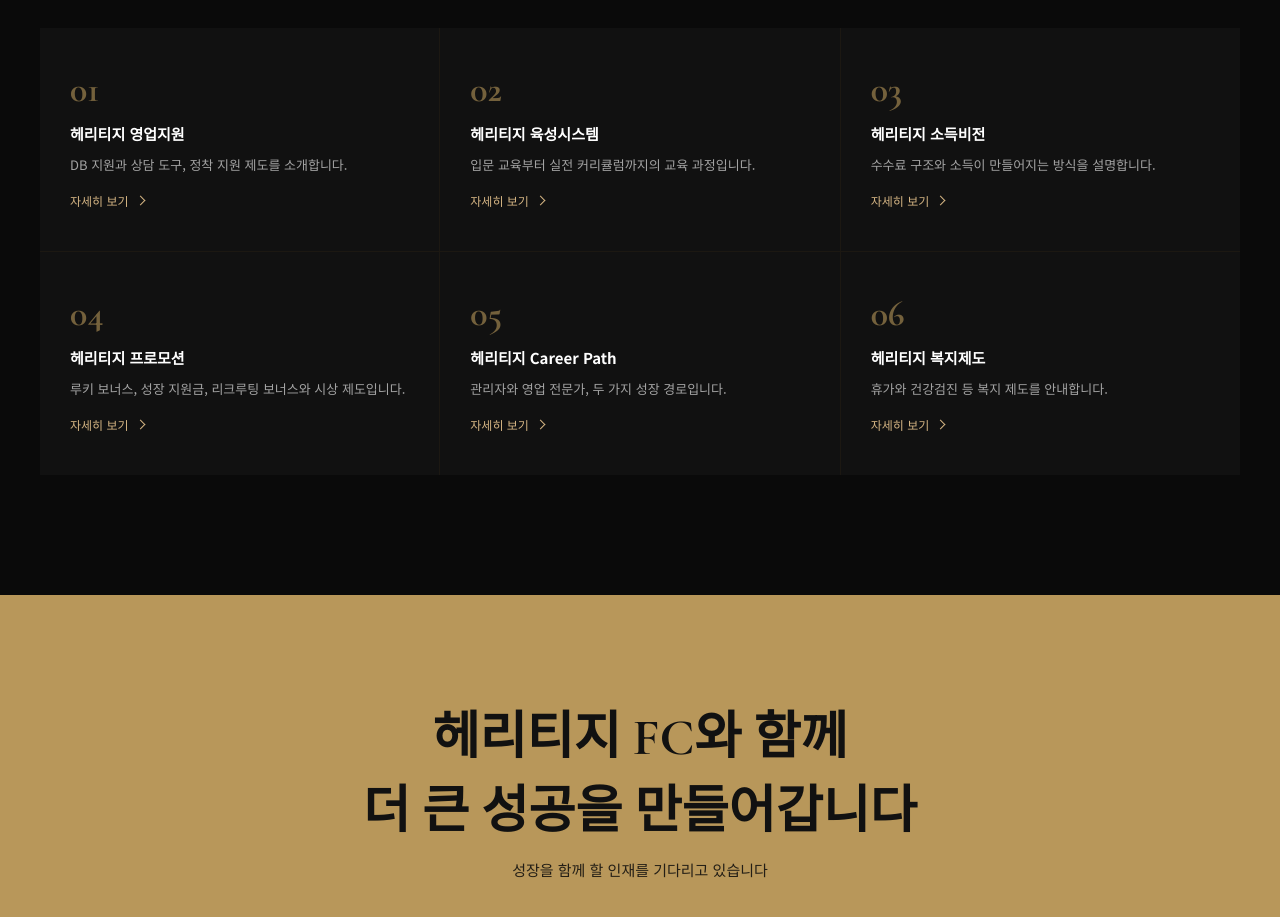
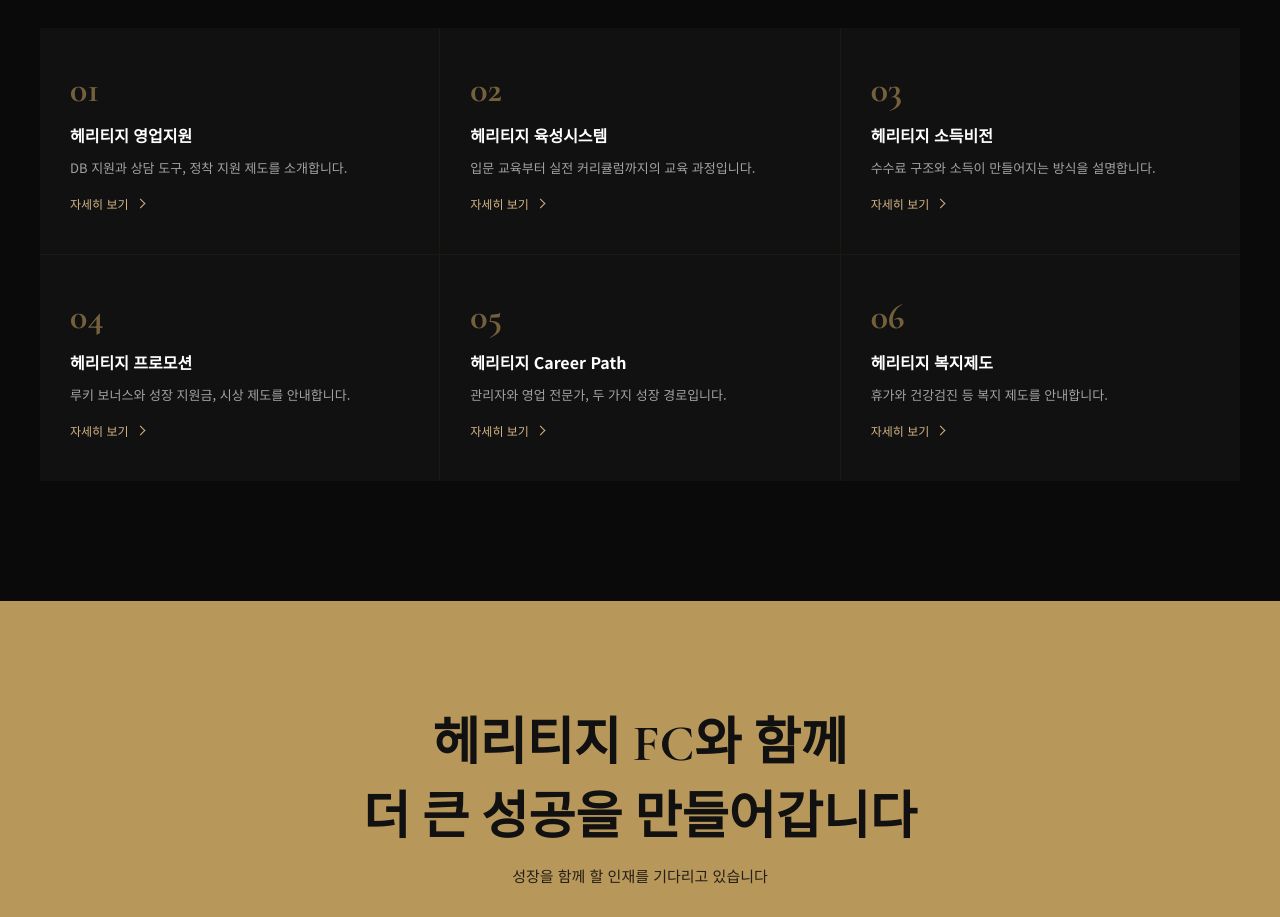
Before and after one commit to koinsnew/heritage, a plain HTML site: page index.html in a window 1280 px wide. Shown: the part 3880-4797 px from the top of the page. Drawn offline with nearby package versions, Linux system fonts and the light colour scheme.

Commit message:
영업의 새로운 기준 카드: 제목 한 줄 고정, 설명은 두 줄 이내로 고르게 정렬
Co-Authored-By: Claude Fable 5.2 <noreply@anthropic.com>
Claude-Session: https://claude.ai/code/session_01YGqvv7Py9CprAfhAHhudmB

```diff
--- a/index.html
+++ b/index.html
@@ -1203,6 +1203,9 @@ p[style*="font-size:10px"], div[style*="font-size:10px"], span[style*="font-size
 }
 .support-item:hover .hx-more-link::after, .support-item:focus-visible .hx-more-link::after { transform: translateX(4px) rotate(45deg); }
 .support-desc { color: #a3a3a3; font-size: 13px; }
+.support-title { white-space: nowrap; font-size: clamp(13px, 1.25vw + 4px, 16px); }
+.support-desc { word-break: keep-all; text-wrap: balance; }
+@media (max-width: 768px) { .support-title { font-size: clamp(14px, 4.2vw, 16px); } }
 
 /* PC 드롭다운: 키보드·터치로도 열림 */
 .nav-links > li:focus-within .dropdown,
@@ -1792,7 +1795,7 @@ picture { display: block; }
     <div class="support-item" onclick="openPromotion()" style="cursor:pointer;">
       <div class="support-num">04</div>
       <div class="support-title">헤리티지 프로모션</div>
-      <div class="support-desc">루키 보너스, 성장 지원금, 리크루팅 보너스와 시상 제도입니다.</div>
+      <div class="support-desc">루키 보너스와 성장 지원금, 시상 제도를 안내합니다.</div>
       <span class="hx-more-link">자세히 보기</span>
     </div>
     <div class="support-item" onclick="openCareerPath()" style="cursor:pointer;">
```
